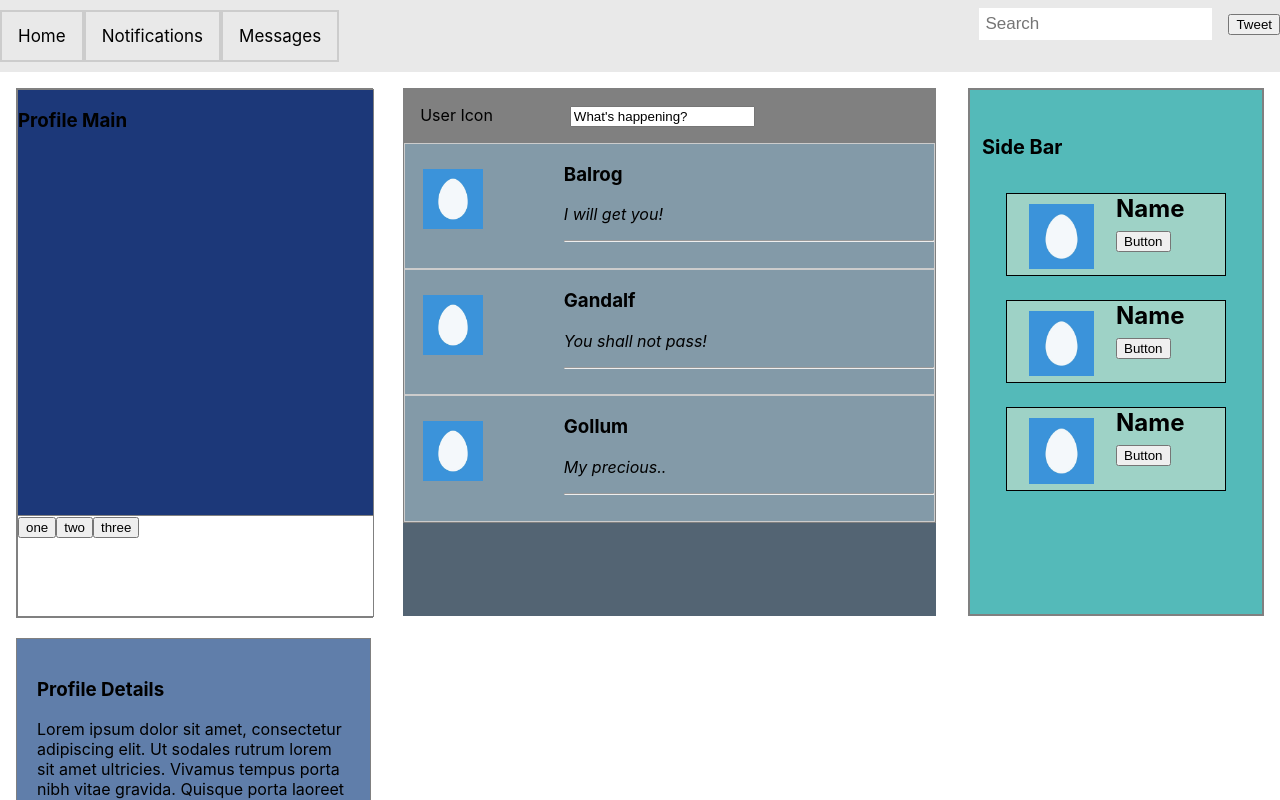
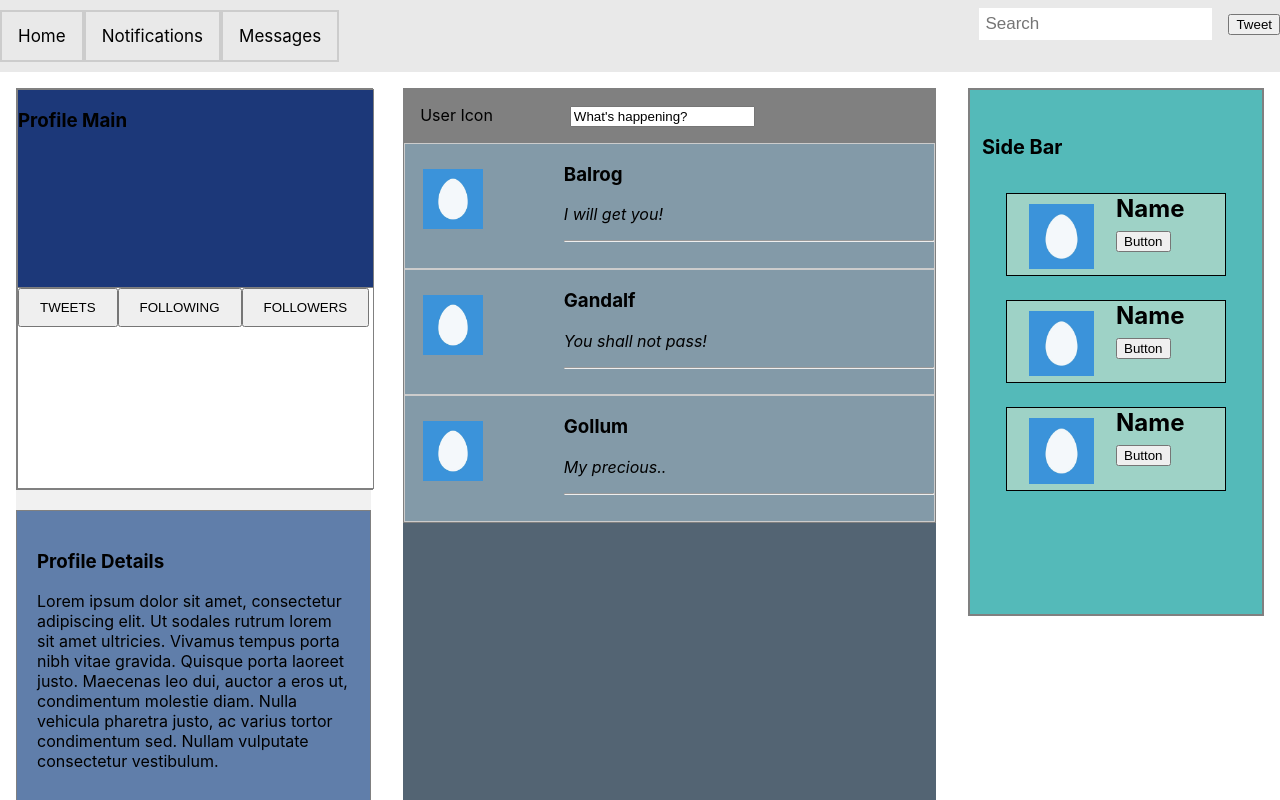
Before and after one commit to joncheng-dev/social-media-clone, a React (Create React App) app: page / in a window 1280 px wide. Shown: the top 800 px of the page. Built offline with nearby package versions, Linux system fonts and the light colour scheme.

Commit message:
update style for profile-main component. Split top and bottom into two separate divs

```diff
--- a/src/components/ProfileMain.js
+++ b/src/components/ProfileMain.js
@@ -7,10 +7,10 @@ function ProfileMain() {
         <h3>Profile Main</h3>
       </div>
       <div className="profile-main-bottom">
-        <div className="profile-main-buttons">
-          <button>one</button>
-          <button>two</button>
-          <button>three</button>
+        <div>
+          <button className="profile-main-buttons">TWEETS</button>
+          <button className="profile-main-buttons">FOLLOWING</button>
+          <button className="profile-main-buttons">FOLLOWERS</button>
         </div>
         <br />
       </div>
--- a/src/index.css
+++ b/src/index.css
@@ -107,7 +107,7 @@ img {
 
 .profile-main {
   position: relative;
-  height: 100%;
+  height: 400px;
   width: 100%;
   margin-bottom: 20px;
   background-color: #f2eceb;
@@ -120,7 +120,7 @@ img {
   top: 0px;
   left: 0px;
   bottom: 100px;
-  height: calc(100% - 100);
+  height: calc(100% - 200);
   width: 100%;
   background-color: #1c3879;
 }
@@ -130,12 +130,14 @@ img {
   position: absolute;
   bottom: 0px;
   left: 0px;
-  height: 100px;
+  height: 200px;
   width: 100%;
   background-color: white;
 }
 
 .profile-main-buttons {
+  display: inline-block;
+  padding: 10px 20px;
   width: auto;
   height: auto;
 }
```
